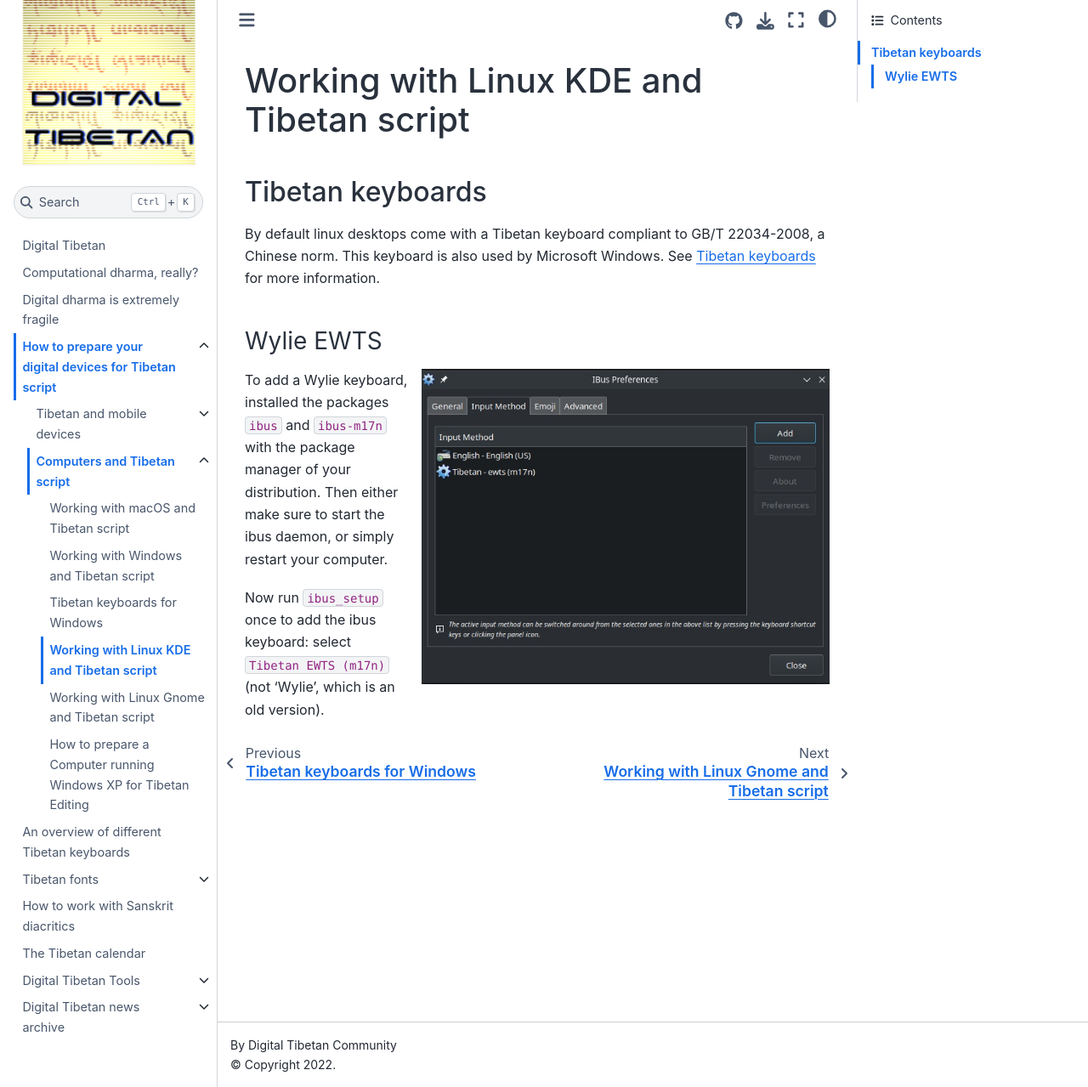
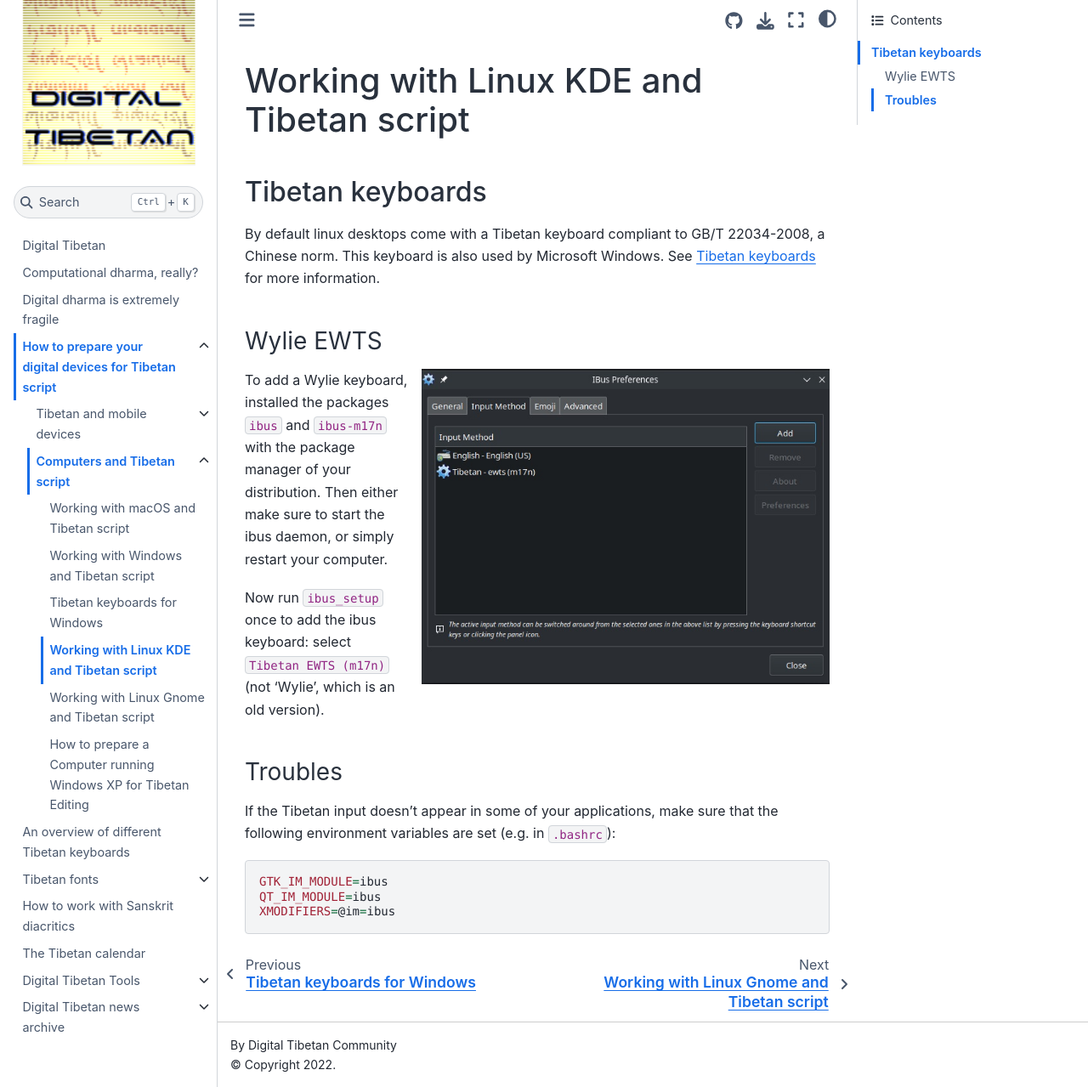
Before and after one commit to DigitalTibetan/DigitalTibetan, a Jupyter Book: the page built from docs/computers_linux_kde.md, in a window 1280 px wide and 1279 px high. Shown: the whole window at 85% size. Built offline with Jupyter Book 1.0.4 settings and Sphinx 7.4.7 and the Sphinx Book theme 1.1.4, drawn with Linux system fonts in a browser that asks for light colours.

Commit message:
ibus troubles

````diff
--- a/docs/computers_linux_kde.md
+++ b/docs/computers_linux_kde.md
@@ -15,3 +15,13 @@ To add a Wylie keyboard, installed the packages `ibus` and `ibus-m17n` with the
 
 Now run `ibus_setup` once to add the ibus keyboard:
 select `Tibetan EWTS (m17n)` (not 'Wylie', which is an old version).
+
+### Troubles
+
+If the Tibetan input doesn't appear in some of your applications, make sure that the following environment variables are set (e.g. in `.bashrc`):
+
+```bash
+GTK_IM_MODULE=ibus
+QT_IM_MODULE=ibus
+XMODIFIERS=@im=ibus
+```
````
